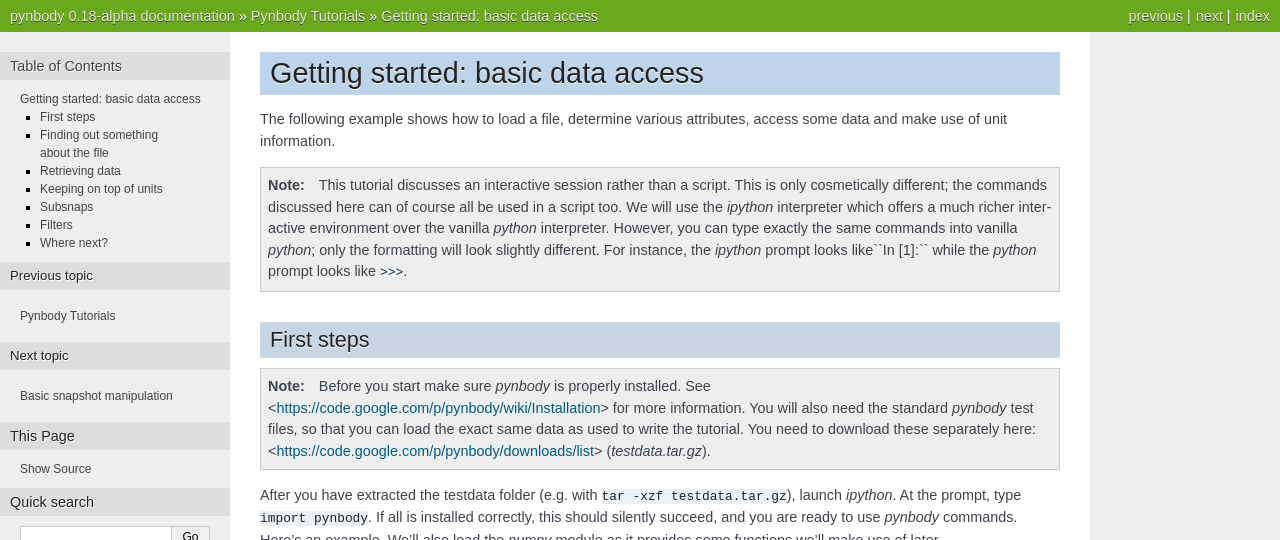
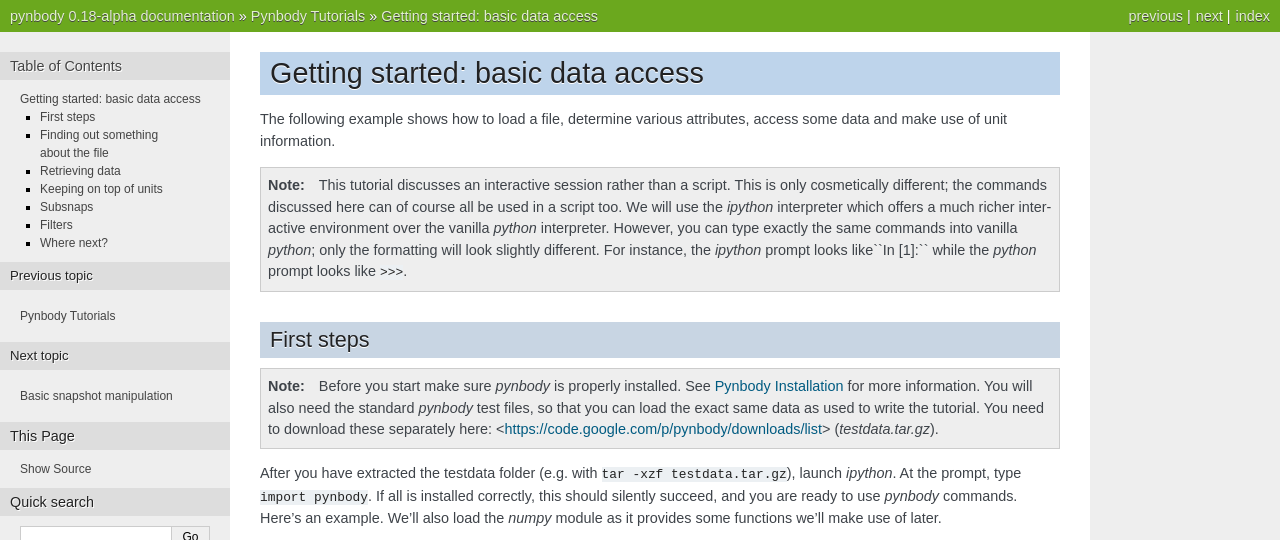
Before and after one commit to pynbody/pynbody, a Sphinx documentation site: the page built from docs/tutorials/data_access.rst, in a window 1280 px wide and 900 px high, cut to the strip 0-540 px from the top of the window. Built offline with Sphinx 7.4.7, drawn with Linux system fonts in a browser that asks for light colours; formulas are drawn with MathJax 3; pages that are not in the unit, such as notebooks, are missing from menus; some of the changed lines change nothing that is shown.

Commit message:
Fix pointer to installation information in data access tutorial

```diff
--- a/docs/tutorials/data_access.rst
+++ b/docs/tutorials/data_access.rst
@@ -23,7 +23,7 @@
 -----------
 
 .. note:: Before you start make sure `pynbody` is properly
- installed. See <https://code.google.com/p/pynbody/wiki/Installation>
+ installed. See :ref:`pynbody-installation`
  for more information. You will also need the standard `pynbody` test
  files, so that you can load the exact same data as used to write the
  tutorial. You need to download these separately here: <https://code.google.com/p/pynbody/downloads/list>
```
